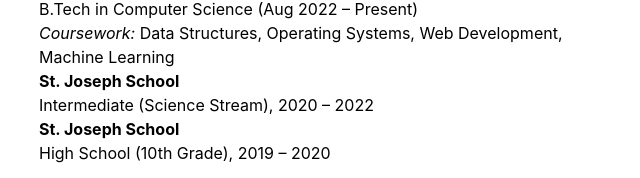
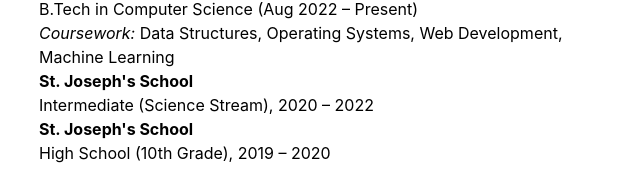
Before and after one commit to Vipul0052/Clear-Simple-Portfolio, a plain HTML site: page index.html in a window 1280 px wide. Shown: the part 622-800 px from the top of the page, 326-966 px from the left. Drawn offline with Linux system fonts and the light colour scheme; files whose address does not match are found by name.

Commit message:
Updated Portfolio

```diff
--- a/index.html
+++ b/index.html
@@ -55,11 +55,11 @@
               <em>Coursework:</em> Data Structures, Operating Systems, Web Development, Machine Learning
             </li>
             <li>
-              <strong>St. Joseph School</strong><br>
+              <strong>St. Joseph's School</strong><br>
               Intermediate (Science Stream), 2020 – 2022
             </li>
             <li>
-              <strong>St. Joseph School</strong><br>
+              <strong>St. Joseph's School</strong><br>
               High School (10th Grade), 2019 – 2020
             </li>
           </ul>
```
